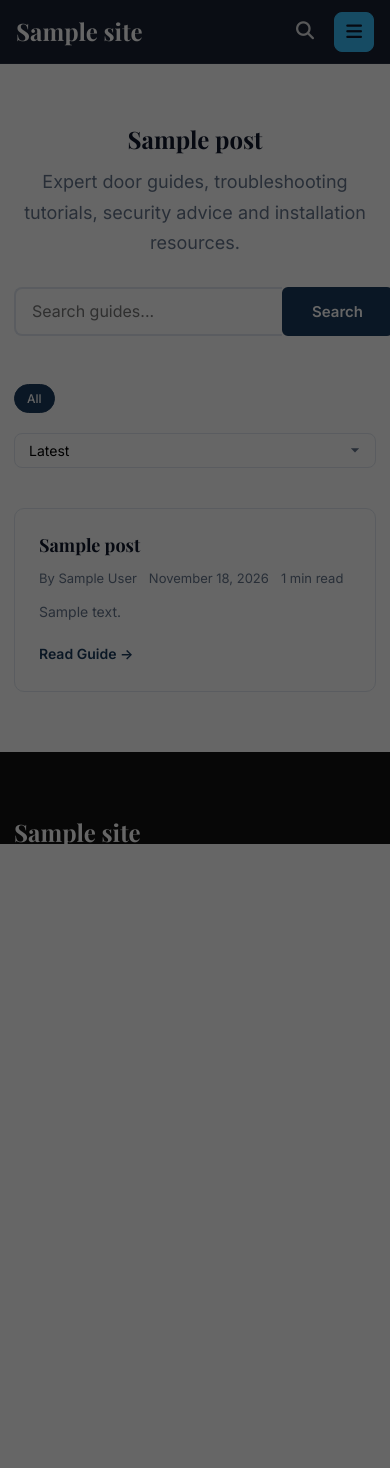
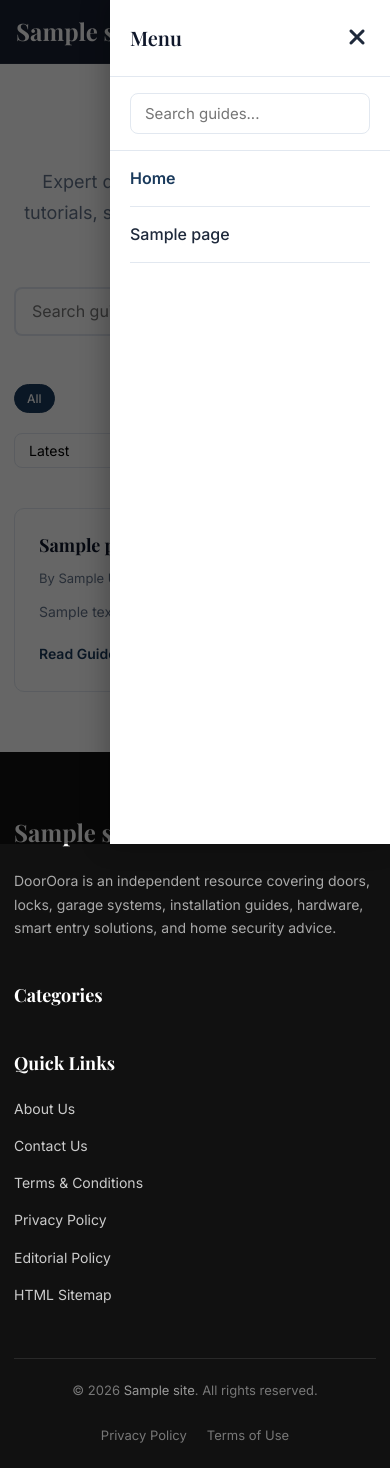
Before and after one commit to rahianalam/Door, a WordPress theme: template dooroora-theme/home.php in a window 390 px wide, after a click that opens the changed part. Before the commit the page ends 844 px from the top, so only its background shows below. Run offline with PHP 8.4 and a stand-in for WordPress, Linux system fonts and the light colour scheme; the site name, menu and one post (Sample post) are stand-ins, and other content is empty; some libraries are stand-ins or nearby versions.

Commit message:
Fix mobile menu: off-canvas safety rule ignored .open class
Co-Authored-By: Claude Opus 5.5 <noreply@anthropic.com>
Claude-Session: https://claude.ai/code/session_016TpnjJbtpc859zfh3yBGSA

```diff
--- a/dooroora-theme/assets/css/main.css
+++ b/dooroora-theme/assets/css/main.css
@@ -3015,11 +3015,12 @@ body {
 }
 
 /* 5. Off-Canvas Menu Safety */
-.off-canvas:not(.is-open):not(.active) {
+.off-canvas:not(.open):not(.is-open):not(.active) {
     visibility: hidden !important;
     pointer-events: none !important;
 }
 
+.off-canvas.open,
 .off-canvas.is-open,
 .off-canvas.active {
     visibility: visible !important;
```
